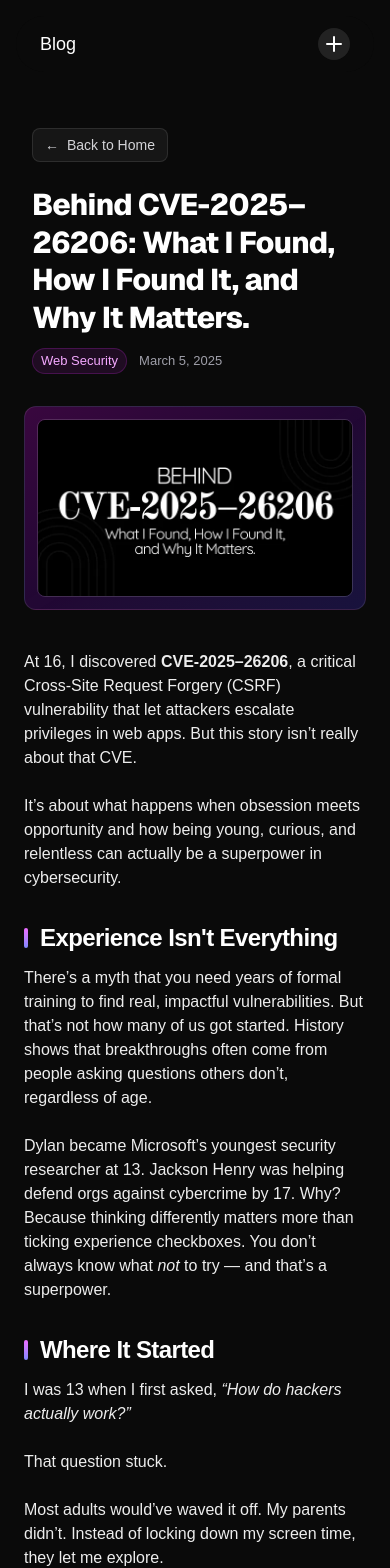
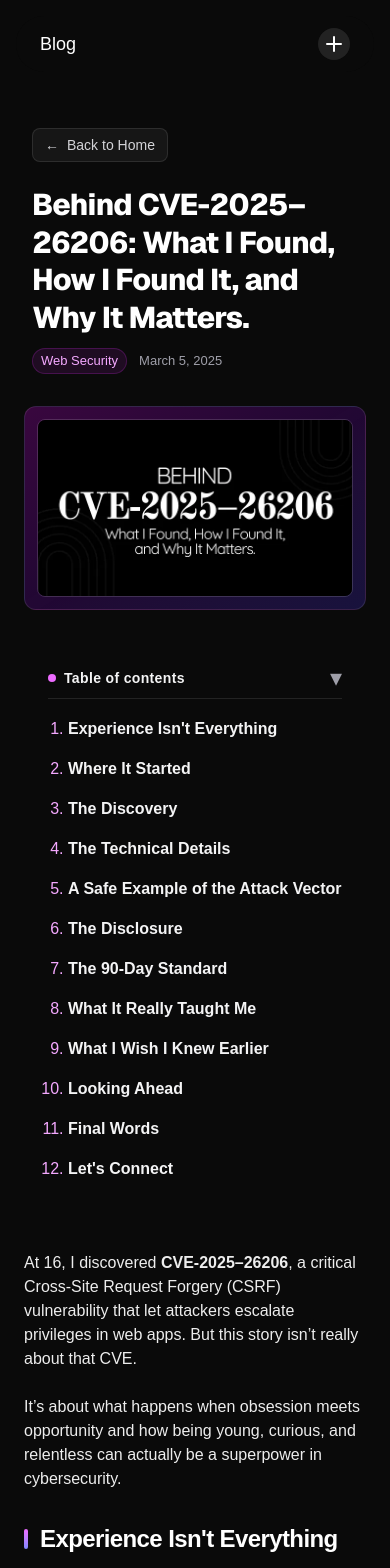
Before and after one commit to Tokittoo/xibhi, a Next.js app: page /CVE-26206-2025 in a window 390 px wide. Shown: the top 1568 px of the page. Built offline with nearby package versions, Linux system fonts and the light colour scheme.

Commit message:
Add files via upload

```diff
--- a/src/app/CVE-26206-2025/CVENavbar.tsx
+++ b/src/app/CVE-26206-2025/CVENavbar.tsx
@@ -102,8 +102,6 @@ export default function CVENavbar() {
             </a>
           ))}
           <div className="pt-2 flex items-center gap-4">
-            <Link href="/" onClick={toggleMobileMenu} className="text-white/90">Home</Link>
-            <Link href="/links" onClick={toggleMobileMenu} className="text-white/90">Links</Link>
           </div>
         </div>
       </div>
--- a/src/app/CVE-26206-2025/page.tsx
+++ b/src/app/CVE-26206-2025/page.tsx
@@ -40,7 +40,7 @@ const WriteupPage = () => {
       {/* Full-width layout: left sticky AMOLED TOC, right content. Appears right after the image */}
       <div className="relative mx-[calc(50%-50vw)] w-screen px-6 mt-8">
         <div className="mx-auto w-full max-w-7xl grid grid-cols-1 lg:grid-cols-[20rem_minmax(0,1fr)_20rem] gap-8">
-          <aside className="order-2 lg:order-1" id="cve-toc">
+          <aside className="order-1 lg:order-1" id="cve-toc">
             <div className="lg:sticky lg:top-24 bg-background p-6">
               <details open>
                 <summary className="flex cursor-pointer items-center gap-2 list-none">
@@ -67,7 +67,7 @@ const WriteupPage = () => {
             </div>
           </aside>
 
-          <div className="order-1 lg:order-2 prose prose-invert prose-zinc mt-2 max-w-none prose-p:text-zinc-400 prose-p:leading-7 prose-li:text-zinc-400 prose-strong:text-white">
+          <div className="order-2 lg:order-2 prose prose-invert prose-zinc mt-2 max-w-none prose-p:text-zinc-400 prose-p:leading-7 prose-li:text-zinc-400 prose-strong:text-white">
 
             <p>At 16, I discovered <strong>CVE-2025–26206</strong>, a critical Cross-Site Request Forgery (CSRF) vulnerability that let attackers escalate privileges in web apps. But this story isn’t really about that CVE.</p>
             <br />
```
